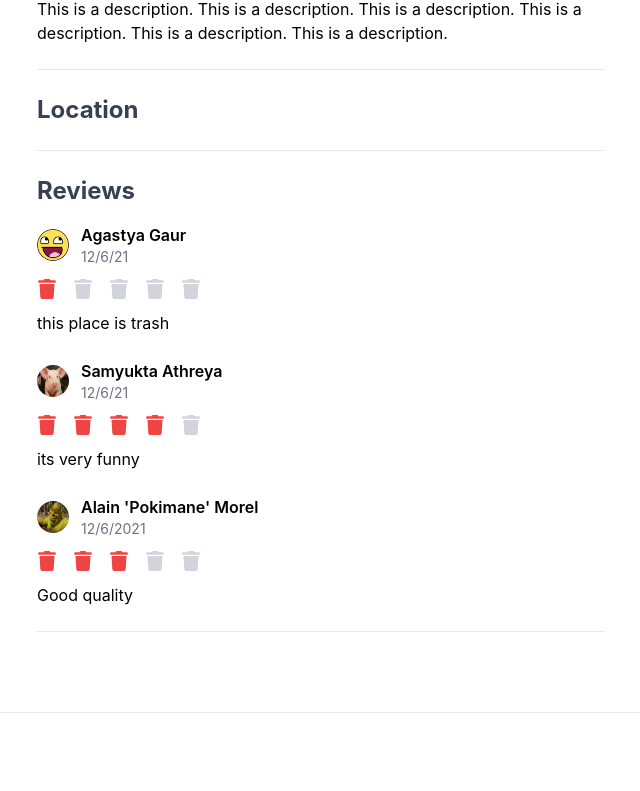
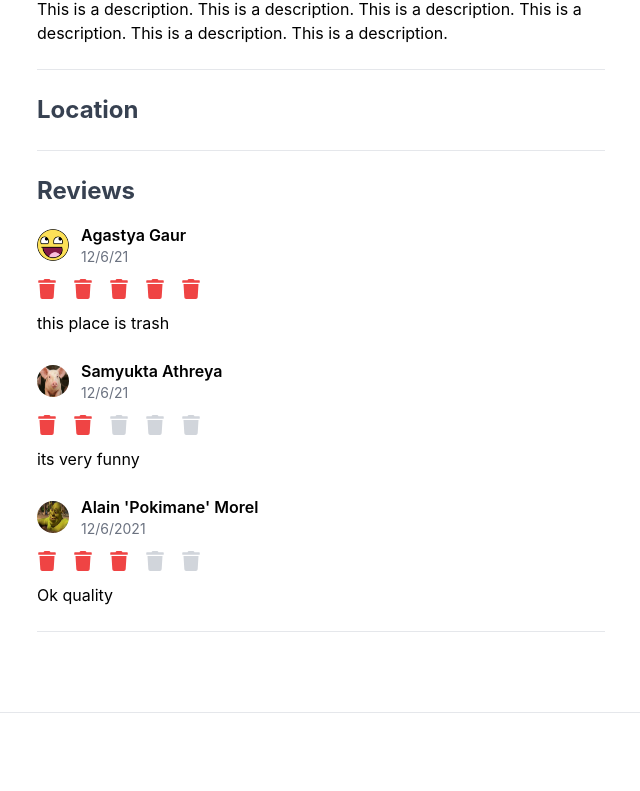
Before and after one commit to Pranav-Grandhi/nolp, a Next.js app: page /biz/1 in a window 1280 px wide. Shown: the part 575-1366 px from the top of the page, without its empty margins (35-675 px from the left). Built offline with nearby package versions, Linux system fonts and the light colour scheme; a web font is replaced by a local one; what @tailwindcss/typography would draw is missing.

Commit message:
Changed tratings to trash ratings

```diff
--- a/src/pages/biz/[slug].tsx
+++ b/src/pages/biz/[slug].tsx
@@ -81,14 +81,14 @@ export default function Business() {
               <BusinessReview
                 imgsrc="/images/pfps/awesomeFace.png"
                 username="Agastya Gaur"
-                rating={1}
+                rating={5}
                 text="this place is trash"
                 date="12/6/21"
               />
               <BusinessReview
                 imgsrc="/images/pfps/pig.jpeg"
                 username="Samyukta Athreya"
-                rating={4}
+                rating={2}
                 text="its very funny"
                 date="12/6/21"
               />
@@ -96,7 +96,7 @@ export default function Business() {
                 imgsrc="/images/pfps/shrek.jpeg"
                 username="Alain 'Pokimane' Morel"
                 rating={3}
-                text="Good quality"
+                text="Ok quality"
                 date="12/6/2021"
               />
             </ul>
```
